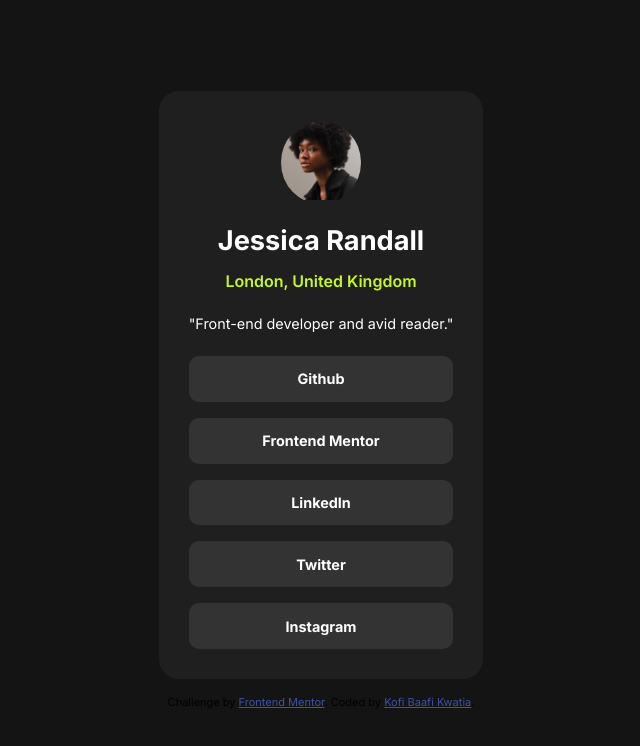
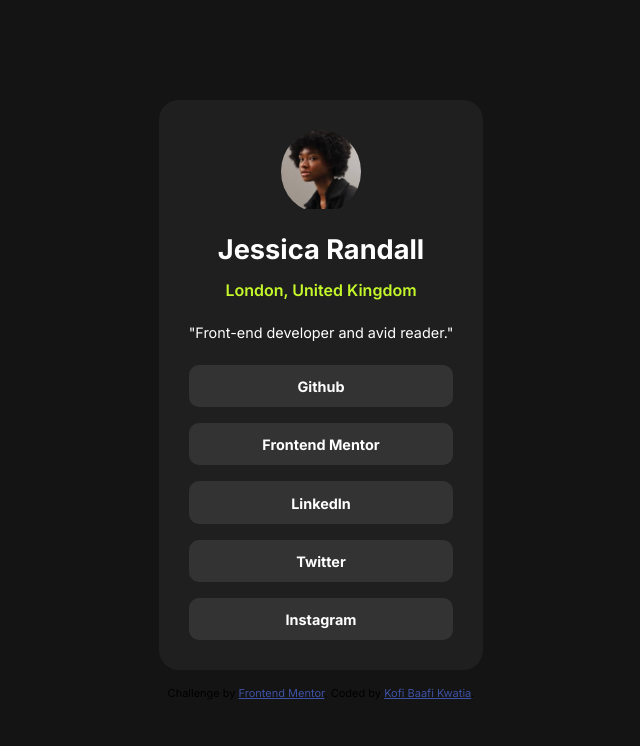
Before and after one commit to WesSno/Social-Links-Profile, a plain HTML site: page index.html in a window 1280 px wide. Shown: the whole page, without its empty margins (319-959 px from the left). Drawn offline with Linux system fonts and the light colour scheme.

Commit message:
improved my html structure

```diff
--- a/css/styles.css
+++ b/css/styles.css
@@ -72,10 +72,27 @@ body {
 }
 
 .media-links {
+  width: 100%;
+}
+
+.media-links ul {
   display: flex;
   flex-direction: column;
   gap: 1em;
-  width: 100%;
+  list-style: none;
+}
+
+.media-links li {
+  background-color: var(--grey-700);
+  padding: 0.7em;
+  border-radius: 10px;
+  transition: 0.2s ease;
+  cursor: pointer;
+}
+
+.media-links li:hover {
+  color: var(--grey-900);
+  background-color: var(--green);
 }
 
 .media-links a {
@@ -83,15 +100,6 @@ body {
   font-weight: 700;
   color: var(--white);
   text-decoration: none;
-  background-color: var(--grey-700);
-  padding: 1em;
-  border-radius: 10px;
-  transition: 0.2s ease;
-}
-
-.media-links a:hover {
-  color: var(--grey-900);
-  background-color: var(--green);
 }
 
 .attribution {
--- a/index.html
+++ b/index.html
@@ -28,11 +28,13 @@
           <p class="job">"Front-end developer and avid reader."</p>
         </div>
         <div class="media-links">
-          <a href="#" class="link_1">Github</a>
-          <a href="#" class="link_2">Frontend Mentor</a>
-          <a href="#" class="link_3">LinkedIn</a>
-          <a href="#" class="link_4">Twitter</a>
-          <a href="#" class="link_5">Instagram</a>
+          <ul>
+            <li><a href="#" class="link_1">Github</a></li>
+            <li><a href="#" class="link_2">Frontend Mentor</a></li>
+            <li><a href="#" class="link_3">LinkedIn</a></li>
+            <li><a href="#" class="link_4">Twitter</a></li>
+            <li><a href="#" class="link_5">Instagram</a></li>
+          </ul>
         </div>
       </div>
     </main>
```
